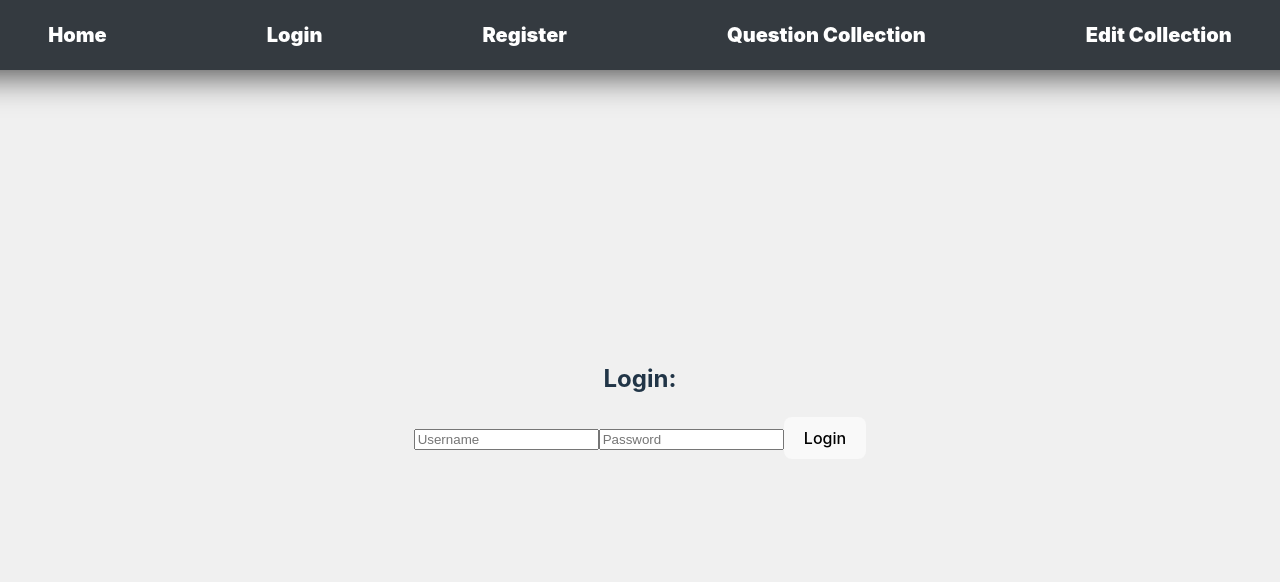
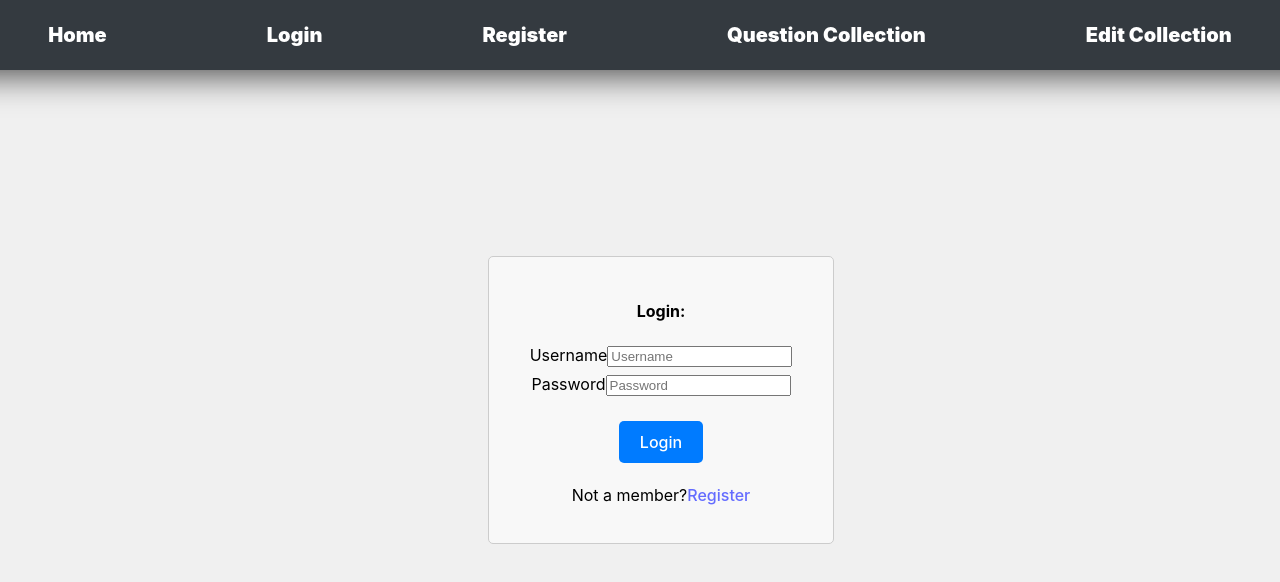
Before and after one commit to korodigergo/stackflow-react3, a React (Vite) app: page /login in a window 1280 px wide. Shown: the top 582 px of the page. Built offline with nearby package versions, Linux system fonts and the light colour scheme.

Commit message:
Login page

```diff
--- a/src/main.jsx
+++ b/src/main.jsx
@@ -5,7 +5,7 @@ import './index.css'
 import { RouterProvider, createBrowserRouter } from 'react-router-dom';
 import EditQuestions from './pages/EditQuestions.jsx';
 import Questions from './pages/Questions.jsx';
-import Login from './pages/Login.jsx';import Register from './pages/user/Register.jsx';
+import Login from './pages/user/Login.jsx';import Register from './pages/user/Register.jsx';
 
 
 const router = createBrowserRouter([
--- a/src/pages/Login.jsx
+++ /dev/null
@@ -1,82 +0,0 @@
-import { useState, useEffect } from "react";
-import "./Questions.css";
-import { useNavigate } from "react-router-dom";
-
-export default function Login() {
-  const [isLoading, setIsLoading] = useState(true);
-  const [userName, setUsername] = useState("");
-  const [password, setUserPassword] = useState("");
-  const [userId, setUserId] = useState(-1);
-
-  const navigate = useNavigate();
-
-  useEffect(() => {
-    const id = JSON.parse(localStorage.getItem("userId"));
-    if(id > 0){
-      setUserId(id);
-    }
-  }, [handleSubmit])
-
-  async function handleSubmit(e) {
-    e.preventDefault();
-    console.log("from edit page, handleSubmit");
-    // e.preventDefault();
-
-    const user = {
-      userName,
-      password,
-    };
-
-    try {
-      const response = await fetch("/api/user/login", {
-        method: "POST",
-        body: JSON.stringify(user),
-        headers: {
-          "Content-Type": "application/json",
-        },
-      });
-
-
-      if (response.ok) {
-        const responseUserId = await response.json();
-        localStorage.setItem("userId", JSON.stringify(responseUserId));
-        if(responseUserId > 0){
-          navigate("/questions");
-        }
-      } else {
-        console.error("Failed to add the question");
-      }
-    } catch (error) {
-      console.error(error);
-    }
-
-  };
-
-  return userId > 0 ? (
-    <div className="root-layout">
-      <h2>You are logged in! </h2>
-      <form onSubmit={(e) => handleSubmit(e)}>
-        <button>Log out</button>
-      </form>
-    </div>
-  ) : (
-    <div className="root-layout">
-      <h2>Login: </h2>
-      <form onSubmit={(e) => handleSubmit(e)}>
-        <input
-          type="text"
-          onChange={(e) => setUsername(e.target.value)}
-          value={userName}
-          placeholder="Username"
-        />
-        <input
-          type="password"
-          onChange={(e) => setUserPassword(e.target.value)}
-          value={password}
-          placeholder="Password"
-        />
-        <button>Login</button>
-      </form>
-    </div>
-  );
-}
--- /dev/null
+++ b/src/pages/user/Login.css
@@ -0,0 +1,53 @@
+.form {
+  display: flex;
+  flex-direction: column;
+  align-items: center;
+  width: 100%;
+  max-width: 400px;
+  margin: 0 auto;
+  padding: 20px;
+  border: 1px solid #ccc;
+  border-radius: 5px;
+  background-color: #f8f8f8;
+}
+
+.form h4 {
+  margin-bottom: 20px;
+  color: #000;
+}
+
+.form .btn {
+  display: inline-block;
+  padding: 10px 20px;
+  margin-top: 20px;
+  background-color: #007bff;
+  color: #fff;
+  text-decoration: none;
+  border-radius: 5px;
+  cursor: pointer;
+}
+
+.form .btn:hover {
+  background-color: #0056b3;
+}
+
+.form p {
+  margin-top: 20px;
+  text-align: center;
+  color: #000;
+}
+
+.form p .btn {
+  background-color: #6c757d;
+  color: #fff;
+}
+
+.form p .btn:hover {
+  background-color: #5a6268;
+}
+
+.form-label {
+  display: inline-block;
+  margin-bottom: 5px;
+  color: #000;
+}
--- /dev/null
+++ b/src/pages/user/Login.jsx
@@ -0,0 +1,108 @@
+import { useState, useEffect } from 'react';
+import { useNavigate, Link } from 'react-router-dom';
+import './Login.css';
+
+export default function Login() {
+  const [isLoading, setIsLoading] = useState(true);
+  const [userName, setUsername] = useState('');
+  const [password, setUserPassword] = useState('');
+  const [userId, setUserId] = useState(-1);
+
+  const navigate = useNavigate();
+
+  useEffect(() => {
+    const id = JSON.parse(localStorage.getItem('userId'));
+    if (id > 0) {
+      setUserId(id);
+    }
+  }, [handleSubmit]);
+
+  async function handleSubmit(e) {
+    e.preventDefault();
+    console.log('from edit page, handleSubmit');
+    // e.preventDefault();
+
+    const user = {
+      userName,
+      password,
+    };
+
+    try {
+      const response = await fetch('/api/user/login', {
+        method: 'POST',
+        body: JSON.stringify(user),
+        headers: {
+          'Content-Type': 'application/json',
+        },
+      });
+
+      if (response.ok) {
+        const responseUserId = await response.json();
+        localStorage.setItem('userId', JSON.stringify(responseUserId));
+        if (responseUserId > 0) {
+          navigate('/questions');
+        }
+      } else {
+        console.error('Failed to add the question');
+      }
+    } catch (error) {
+      console.error(error);
+    }
+  }
+
+  async function handleLogout(e) {
+    e.preventDefault();
+    setUserId(-1);
+    localStorage.clear();
+  }
+
+  return userId > 0 ? (
+    <form className="form" onSubmit={(e) => handleLogout(e)}>
+      <h4>You are logged in! </h4>
+      <button type="submit" className="btn">
+        Log out
+      </button>
+    </form>
+  ) : (
+    <div className="root-layout">
+      <form className="form" onSubmit={(e) => handleSubmit(e)}>
+        <h4>Login: </h4>
+        <div className="form-row">
+          <label htmlFor="userName" className="form-label">
+            Username
+          </label>
+          <input
+            type="text"
+            id="userName"
+            name="userName"
+            className="form-input"
+            onChange={(e) => setUsername(e.target.value)}
+            value={userName}
+            placeholder="Username"
+            required
+          />
+        </div>
+        <div className="form-row">
+        <label htmlFor="userName" className="form-label">
+            Password
+          </label>
+          <input
+            type="password"
+            onChange={(e) => setUserPassword(e.target.value)}
+            value={password}
+            placeholder="Password"
+          />
+        </div>
+        <button type="submit" className="btn">
+          Login
+        </button>
+        <p>
+        Not a member?
+        <Link to="/register" className="member-btn">
+          Register
+        </Link>
+      </p>
+      </form>
+    </div>
+  );
+}
--- a/src/pages/user/Register.jsx
+++ b/src/pages/user/Register.jsx
@@ -24,6 +24,7 @@ const Register = () => {
           Username
         </label>
         <input
+        placeholder="Username"
           type="text"
           id="userName"
           name="userName"
@@ -38,6 +39,7 @@ const Register = () => {
           Password
         </label>
         <input
+        placeholder="Password"
           type="password"
           id="password"
           name="password"
```
